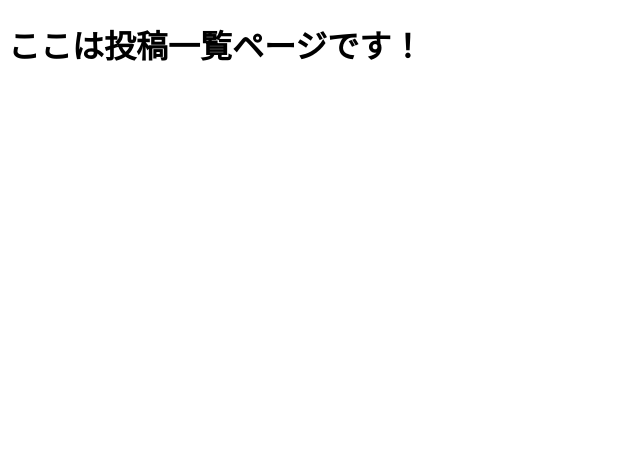
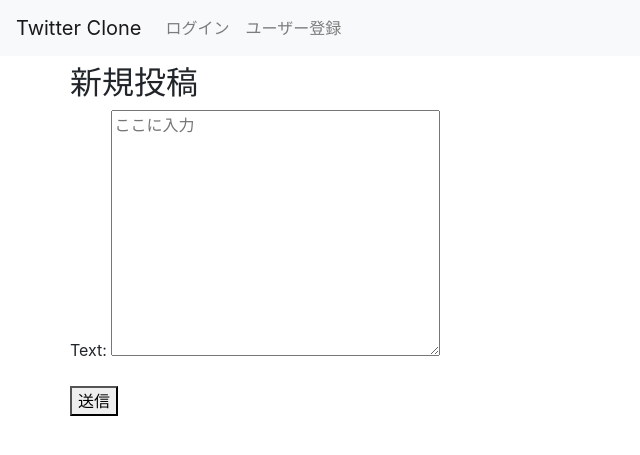
Before and after one commit to osawa-lab/twitter_clone_team_c, a Django app: page /new in a window 1280 px wide. Shown: the top 455 px of the page, without its empty margins (0-640 px from the left). Run offline with Django 3.2, Linux system fonts and the light colour scheme; some libraries are stand-ins or nearby versions.

Commit message:
投稿ページ、投稿一覧ページ作成

```diff
--- a/twitter_clone/post/forms.py
+++ b/twitter_clone/post/forms.py
@@ -1,5 +1,16 @@
 from django import forms
 from django.contrib.auth.models import User
+from django.forms import ModelForm
+from .models import Post
 
-class PostForm(forms.Form):
-    text = forms.CharField(label='text')
+class PostCreateForm(forms.ModelForm):
+    class Meta:
+        model = Post
+        fields = (
+            'text',
+        )
+        widgets = {
+            'text': forms.Textarea(
+                attrs={'rows': 10, 'cols': 30, 'placeholder': 'ここに入力'}
+            ),
+        }
--- a/twitter_clone/post/models.py
+++ b/twitter_clone/post/models.py
@@ -1,8 +1,11 @@
 from django.db import models
-from django.contrib.auth.models import User
+from django.contrib.auth import get_user_model
 
 # Create your models here.
 class Post(models.Model):
-  user = models.ForeignKey(User, on_delete=models.CASCADE)
-  text = models.CharField(max_length=140)
-  pub_date = models.DateTimeField(auto_now_add=True)
+    user = models.ForeignKey(get_user_model(), on_delete=models.CASCADE)
+    text = models.CharField(max_length=140)
+    pub_date = models.DateTimeField(auto_now_add=True)
+
+    def __str__(self):
+        return self.text
--- a/twitter_clone/post/templates/post/new.html
+++ b/twitter_clone/post/templates/post/new.html
@@ -1,20 +1,15 @@
-<!DOCTYPE html>
-<html lang="ja">
-  <head>
-    <meta charset="UTF-8" />
-    <meta http-equiv="X-UA-Compatible" content="IE=edge" />
-    <meta name="viewport" content="width=device-width, initial-scale=1.0" />
-    <title>Document</title>
-  </head>
-  <body>
-    <h1>ここは投稿一覧ページです！</h1>
-    <div class="postbox">
-      <div class="userbox">
-        <p class="name">{{name}}</p>
-      </div>
-      <div class="textbox">
-        <p>{{text}}</p>
-      </div>
+{% extends "base.html" %}
+
+
+{% block content %}
+  <div class="row">
+    <div class="col-xs-4">
+    <h2>新規投稿</h2>
+      <form method="POST">
+        {% csrf_token %}
+        {{ form.as_p }}
+        <button type="submit">送信</button>
+      </form>
     </div>
-  </body>
-</html>
+  </div>
+{% endblock content %}
--- a/twitter_clone/post/urls.py
+++ b/twitter_clone/post/urls.py
@@ -7,5 +7,5 @@ urlpatterns = [
     path('new', views.new, name='new'),
     path('edit', views.edit, name='edit'),
     path("accounts/signup", views.signup, name="signup"),
-    path('accountsprofile', views.UserProfileView.as_view(), name="profile"),
+    path('accounts/profile', views.UserProfileView.as_view(), name="profile"),
 ]
--- a/twitter_clone/post/views.py
+++ b/twitter_clone/post/views.py
@@ -6,20 +6,30 @@ from django.contrib.auth.forms import UserCreationForm
 from django.views.generic import CreateView
 from django.contrib.auth.mixins import LoginRequiredMixin
 from django.contrib.auth.decorators import login_required
-from post.models import Post
+from django.views.generic import FormView
+from .models import Post
+from .forms import PostCreateForm
 # Create your views here.
 
 
 @login_required
 def index(request):
-  posts = Post.objects.all().order_by('id')
-  return render(request, 'post/index.html', {'posts': posts})
+    posts = Post.objects.all().order_by('id')
+    return render(request, 'post/index.html', {'posts': posts})
 
 def new(request):
-  return render(request, 'post/new.html')
+    if request.method == "POST":
+        form = PostCreateForm(request.POST)
+        if form.is_valid():
+            form.user = request.user
+            form.save()
+            return redirect('index')
+    else:
+        form = PostCreateForm()
+    return render(request, 'post/new.html', {'form': form})
 
 def edit(request):
-  return render(request, 'post/edit.html')
+    return render(request, 'post/edit.html')
 
 
 def signup(request):
```
Also changed, not shown: twitter_clone/post/templates/post/index.html (+5 -2 lines), twitter_clone/post/templates/registration/change.html (added, +19 -0 lines).
